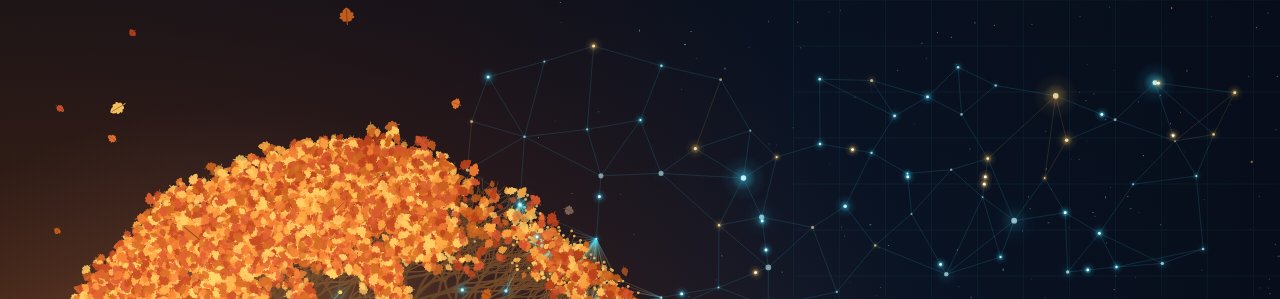
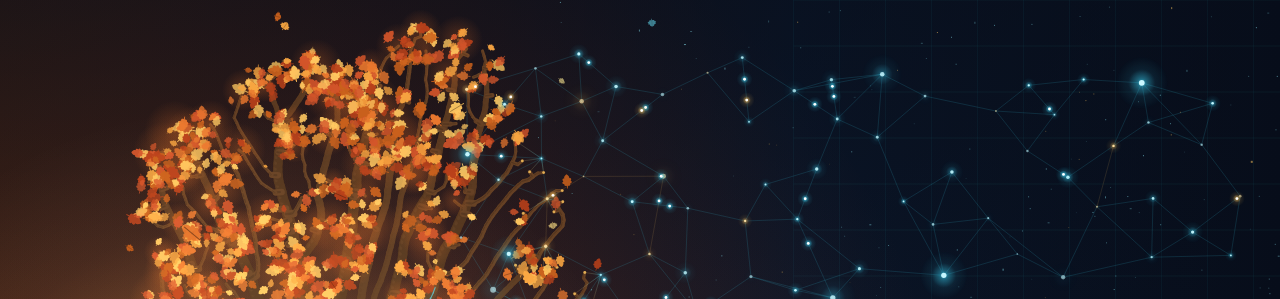
Before and after one commit to garibli/garibli.github.io, a plain HTML site: page index.html in a window 1280 px wide. Shown: the part 46-345 px from the top of the page. Drawn offline with Linux system fonts and the light colour scheme; animation ran at ten frames a second.

Commit message:
Natural oak tree on laptop

```diff
--- a/index.html
+++ b/index.html
@@ -504,7 +504,7 @@ function layout() {
         return { tx: W * .3, gy, trunk: (gy - top) * .2, maxD: 8, w0: Math.max(9, (gy - top) * .045), top,
                  net: [W * .4, W * .98, H * .07, gy - (gy - top) * .3], hill: W * 1.1 };
       })()
-    : { tx: W * .25, gy: H * .84, trunk: H * .15, maxD: 10, w0: Math.max(14, H * .03), top: H * .1, net: [W * .36, W * .97, H * .1, H * .5], hill: W * .7 };
+    : { oak: true, tx: W * .25, gy: H * .84, trunk: H * .17, maxD: 10, w0: Math.max(20, H * .05), top: H * .1, net: [W * .36, W * .97, H * .1, H * .5], hill: W * .7 };
 }
 
 function build() {
@@ -566,6 +566,8 @@ function build() {
       grow(x2, y2, a, len * f, w * .7, d + 1, id);
     }
   }
+  if (L.oak) growOak(R);
+  else {
   grow(L.tx, L.gy + 4, -Math.PI / 2 - .04, L.trunk, L.w0, 0, -1);
   // fit the crown inside the screen: scale around the trunk base
   {
@@ -575,6 +577,87 @@ function build() {
     const fx = x => L.tx + (x - L.tx) * k, fy = y => L.gy + (y - L.gy) * k;
     for (const s of segs) { s.x = fx(s.x); s.y = fy(s.y); s.cx = fx(s.cx); s.cy = fy(s.cy); s.x2 = fx(s.x2); s.y2 = fy(s.y2); s.w *= Math.sqrt(k); }
     for (const t of tips) { t.x = fx(t.x); t.y = fy(t.y); }
+  }
+  }
+
+  /* laptop tree: space colonization inside a dome shaped crown, pipe model thickness */
+  function growOak(R) {
+    const seg = Math.max(4.5, H * .0072), infl = H * .07, kill = seg * 1.45;
+    const trunkTop = L.gy - L.trunk;
+    const ry = (trunkTop - 6 - L.top) / 1.5, cy0 = L.top + ry;
+    const cx0 = L.tx + W * .035;
+    const ht = document.querySelector(".hero-text"), textLeft = ht ? ht.getBoundingClientRect().left - scene.getBoundingClientRect().left : W;
+    const rx = Math.max(W * .17, Math.min(W * .235, cx0 - W * .035, textLeft - 40 - cx0));   // keep leaves out from behind the name
+    const cutY = cy0 + ry * .5;
+    // attraction points: inside the ellipse, flattened at the bottom, a little lumpy at the edge
+    const att = [];
+    while (att.length < 1500) {
+      const x = cx0 + (R() * 2 - 1) * rx, y = cy0 + (R() * 2 - 1) * ry;
+      const ang = Math.atan2((y - cy0) / ry, (x - cx0) / rx);
+      const edge = 1 + .07 * Math.sin(ang * 5 + 1.3) + .05 * Math.sin(ang * 9);
+      const d = ((x - cx0) / rx) ** 2 + ((y - cy0) / ry) ** 2;
+      if (d > edge * edge || y > cutY) continue;
+      att.push({ x, y });
+    }
+    // trunk with a gentle S curve
+    const nodes = [];
+    const steps = Math.ceil((L.gy + 4 - trunkTop) / seg);
+    for (let i = 0; i <= steps; i++) {
+      const t = i / steps;
+      nodes.push({ x: L.tx + Math.sin(t * Math.PI) * W * .006 - t * W * .004, y: L.gy + 4 - t * (L.gy + 4 - trunkTop), p: i - 1, ax: 0, ay: 0, n: 0, kids: 0 });
+      if (i) nodes[i - 1].kids++;
+    }
+    const cell = infl, grid = new Map();
+    const key = (x, y) => ((x / cell) | 0) + "," + ((y / cell) | 0);
+    const addG = i => { const k = key(nodes[i].x, nodes[i].y); (grid.get(k) || grid.set(k, []).get(k)).push(i); };
+    nodes.forEach((_, i) => addG(i));
+    for (let it = 0; it < 500 && att.length; it++) {
+      for (const n of nodes) { n.ax = 0; n.ay = 0; n.n = 0; }
+      for (let a = att.length - 1; a >= 0; a--) {
+        const p = att[a], gx = (p.x / cell) | 0, gy = (p.y / cell) | 0;
+        let best = -1, bd = infl * infl;
+        for (let ix = gx - 1; ix <= gx + 1; ix++) for (let iy = gy - 1; iy <= gy + 1; iy++) {
+          const list = grid.get(ix + "," + iy); if (!list) continue;
+          for (const i of list) { const dx = p.x - nodes[i].x, dy = p.y - nodes[i].y, d2 = dx * dx + dy * dy; if (d2 < bd) { bd = d2; best = i; } }
+        }
+        if (best < 0) continue;
+        if (bd < kill * kill) { att.splice(a, 1); continue; }
+        const d = Math.sqrt(bd), n = nodes[best];
+        n.ax += (p.x - n.x) / d; n.ay += (p.y - n.y) / d; n.n++;
+      }
+      let grew = 0;
+      const len = nodes.length;
+      for (let i = 0; i < len; i++) {
+        const n = nodes[i]; if (!n.n) continue;
+        let dx = n.ax / n.n + (R() - .5) * .12, dy = n.ay / n.n - .06 + (R() - .5) * .12;
+        const m = Math.hypot(dx, dy); if (m < .05) continue;
+        dx /= m; dy /= m;
+        nodes.push({ x: n.x + dx * seg, y: n.y + dy * seg, p: i, ax: 0, ay: 0, n: 0, kids: 0 });
+        n.kids++; addG(nodes.length - 1); grew++;
+      }
+      if (!grew) {   // trunk not yet in reach: extend the top of the trunk upwards
+        const top = nodes.reduce((b, n, i) => n.y < nodes[b].y ? i : b, 0);
+        nodes.push({ x: nodes[top].x, y: nodes[top].y - seg, p: top, ax: 0, ay: 0, n: 0, kids: 0 });
+        nodes[top].kids++; addG(nodes.length - 1);
+      }
+    }
+    // pipe model: a parent is as thick as the branches it carries
+    const r = new Array(nodes.length).fill(0), acc = new Array(nodes.length).fill(0), EXP = 2.15;
+    for (let i = nodes.length - 1; i >= 0; i--) {
+      r[i] = nodes[i].kids ? Math.pow(acc[i], 1 / EXP) : .5;
+      if (nodes[i].p >= 0) acc[nodes[i].p] += Math.pow(r[i], EXP);
+    }
+    const k = (L.w0 / 2) / r[0];
+    for (let i = 0; i < r.length; i++) r[i] = Math.max(.45, r[i] * k);
+    const rmax = r[0];
+    for (let i = 1; i < nodes.length; i++) {
+      const n = nodes[i], P = nodes[n.p];
+      const ratio = r[i] / rmax;
+      segs.push({ x: P.x, y: P.y, cx: (P.x + n.x) / 2, cy: (P.y + n.y) / 2, x2: n.x, y2: n.y,
+        w: r[n.p] + r[i], d: Math.max(0, Math.min(L.maxD, Math.round((1 - Math.sqrt(ratio)) * L.maxD))),
+        parent: n.p - 1, dot: R() < .1 });
+      if (!n.kids || (r[i] < 1.3 && R() < .45)) tips.push({ x: n.x, y: n.y, seg: i - 1 });
+    }
   }
 
   // network edges are drawn behind the tree
@@ -637,7 +720,7 @@ function build() {
     g.lineWidth = Math.max(.7, s.w);
     g.beginPath(); g.moveTo(s.x, s.y); g.quadraticCurveTo(s.cx, s.cy, s.x2, s.y2); g.stroke();
     if (s.w > 3) {   // bark highlight on the sunny side
-      g.strokeStyle = "rgba(255,180,110,.13)"; g.lineWidth = s.w * .3;
+      g.strokeStyle = L.oak ? mix("#3a2414", "#8a5a34", .55 - t * .3) : "rgba(255,180,110,.13)"; g.lineWidth = s.w * .3;
       g.beginPath(); g.moveTo(s.x - s.w * .25, s.y); g.quadraticCurveTo(s.cx - s.w * .25, s.cy, s.x2 - s.w * .25, s.y2); g.stroke();
     }
   }
@@ -649,7 +732,7 @@ function build() {
     g.strokeStyle = s.d < 3 ? "rgba(143,240,255,.9)" : "rgba(61,220,255,.75)";
     g.lineWidth = Math.max(.8, s.w * .09);
     g.beginPath(); g.moveTo(s.x + off, s.y); g.quadraticCurveTo(s.cx + off, s.cy, s.x2 + off, s.y2); g.stroke();
-    if (s.d >= 2 && s.d <= 4) { g.fillStyle = s.d % 2 ? C.cyan : C.gold; g.beginPath(); g.arc(s.x2 + off, s.y2, Math.max(1.2, 3.2 - s.d * .3), 0, 7); g.fill(); }
+    if (s.d >= 2 && s.d <= 4 && s.dot !== false) { g.fillStyle = s.d % 2 ? C.cyan : C.gold; g.beginPath(); g.arc(s.x2 + off, s.y2, Math.max(1.2, 3.2 - s.d * .3), 0, 7); g.fill(); }
   }
   // the chip on the trunk
   const chipY = L.gy - L.trunk * .55, cs = L.w0 * .55;
@@ -672,6 +755,25 @@ function build() {
   /* leaves on the warm side, sparse leaves among the nodes */
   const leafAt = (x, y, s, col, a) => { g.save(); g.translate(x, y); g.rotate(a); g.scale(s, s); g.fillStyle = col; g.fill(LEAF); g.restore(); };
   const warmEdge = L.tx + (L.net[0] - L.tx) * .9;
+  if (L.oak) {
+    // soft foliage glow first, so the crown reads as one warm mass
+    for (const tp of tips) {
+      if (tp.x > warmEdge + W * .02 || R() < .45) continue;
+      const rr = 14 + R() * 18, fg = g.createRadialGradient(tp.x, tp.y, 0, tp.x, tp.y, rr);
+      fg.addColorStop(0, "rgba(214,104,38,.30)"); fg.addColorStop(1, "rgba(214,104,38,0)");
+      g.fillStyle = fg; g.beginPath(); g.arc(tp.x, tp.y, rr, 0, 7); g.fill();
+    }
+    for (const tp of tips) {
+      const fade = clamp((tp.x - warmEdge) / (W * .08), 0, 1);     // leaves thin out towards the network
+      const n = R() < fade * .85 ? (R() < .5 ? 1 : 0) : 4 + (R() * 6 | 0);
+      for (let k = 0; k < n; k++) {
+        const deep = tp.y > L.gy - L.trunk * 2.1;
+        const col = deep ? ["#8f3415", "#a8461a", "#c9601c", "#b8401a"][(R() * 4) | 0] : AUTUMN[(R() * AUTUMN.length) | 0];
+        g.globalAlpha = .72 + R() * .28;
+        leafAt(tp.x + (R() - .5) * 26, tp.y + (R() - .5) * 22, .42 + R() * .5, col, R() * 6.28);
+      }
+    }
+  } else
   for (const tp of tips) {
     const warm = tp.x < warmEdge;
     const n = warm ? (R() < .15 ? 0 : 3 + (R() * 5 | 0)) : (R() < .3 ? 1 + (R() * 2 | 0) : 0);
```
